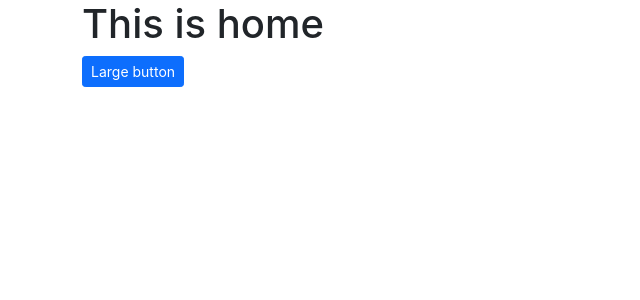
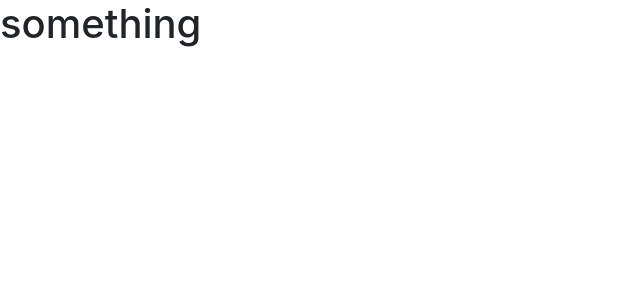
Before and after one commit to sowrovsarkar63/Mental-Health-Consultation-Lab-Web-App, a React (Create React App) app: page / in a window 1280 px wide. Shown: the top 300 px of the page, without its empty margins (0-640 px from the left). Built offline with nearby package versions, Linux system fonts and the light colour scheme.

Commit message:
website name updated

```diff
--- a/public/index.html
+++ b/public/index.html
@@ -25,7 +25,7 @@
       work correctly both with client-side routing and a non-root public URL.
       Learn how to configure a non-root public URL by running `npm run build`.
     -->
-  <title>Mental Health Consulting</title>
+  <title>MHC LAB</title>
 </head>
 
 <body>
--- a/src/components/pages/Home/Home.js
+++ b/src/components/pages/Home/Home.js
@@ -1,14 +1,10 @@
 import React from "react";
-import { Button, Container } from "react-bootstrap";
 
 const Home = () => {
     return (
-        <Container>
-            <h1>This is home </h1>
-            <Button variant="primary" size="sm">
-                Large button
-            </Button>
-        </Container>
+        <>
+            <h1>something</h1>
+        </>
     );
 };
 
```
